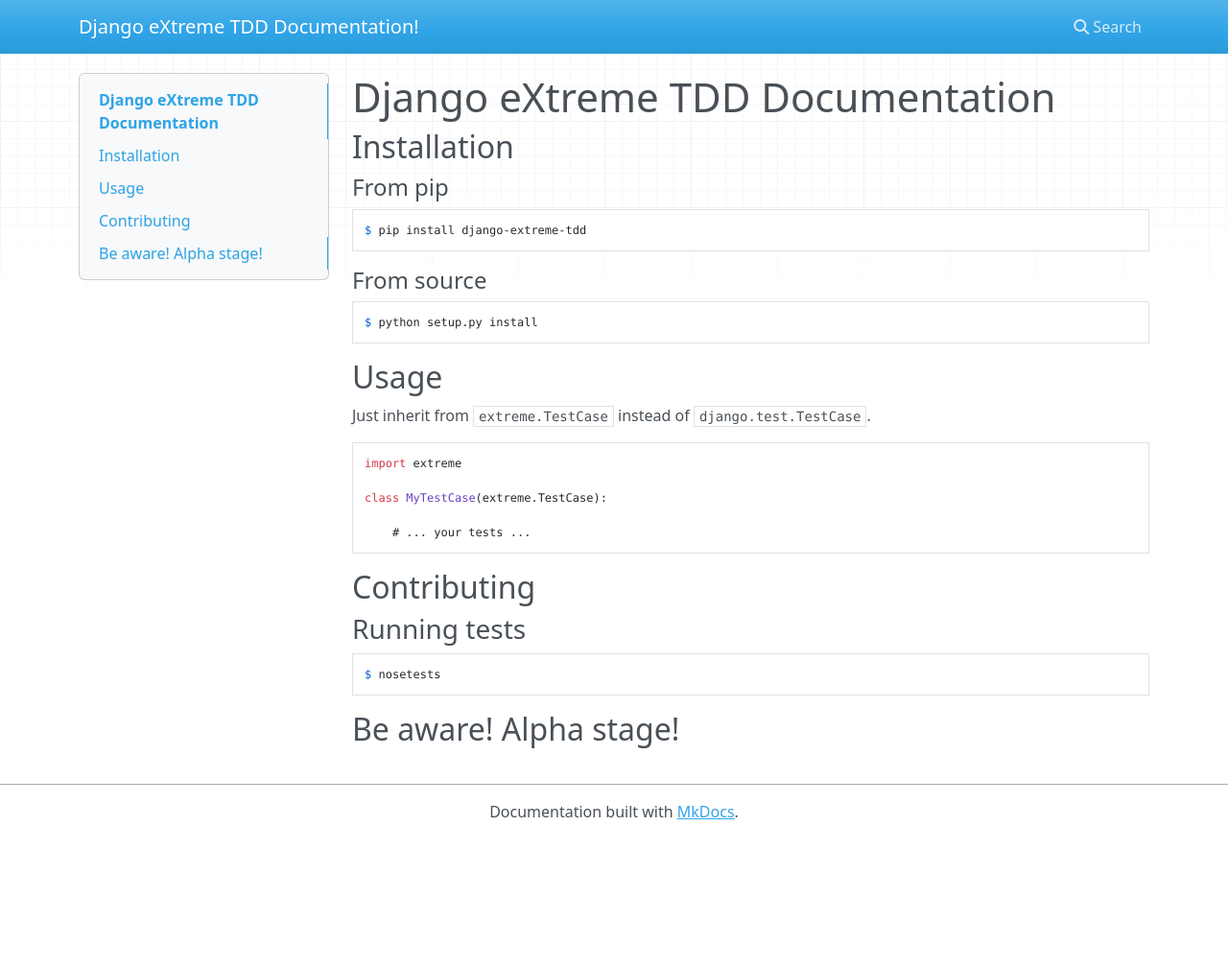
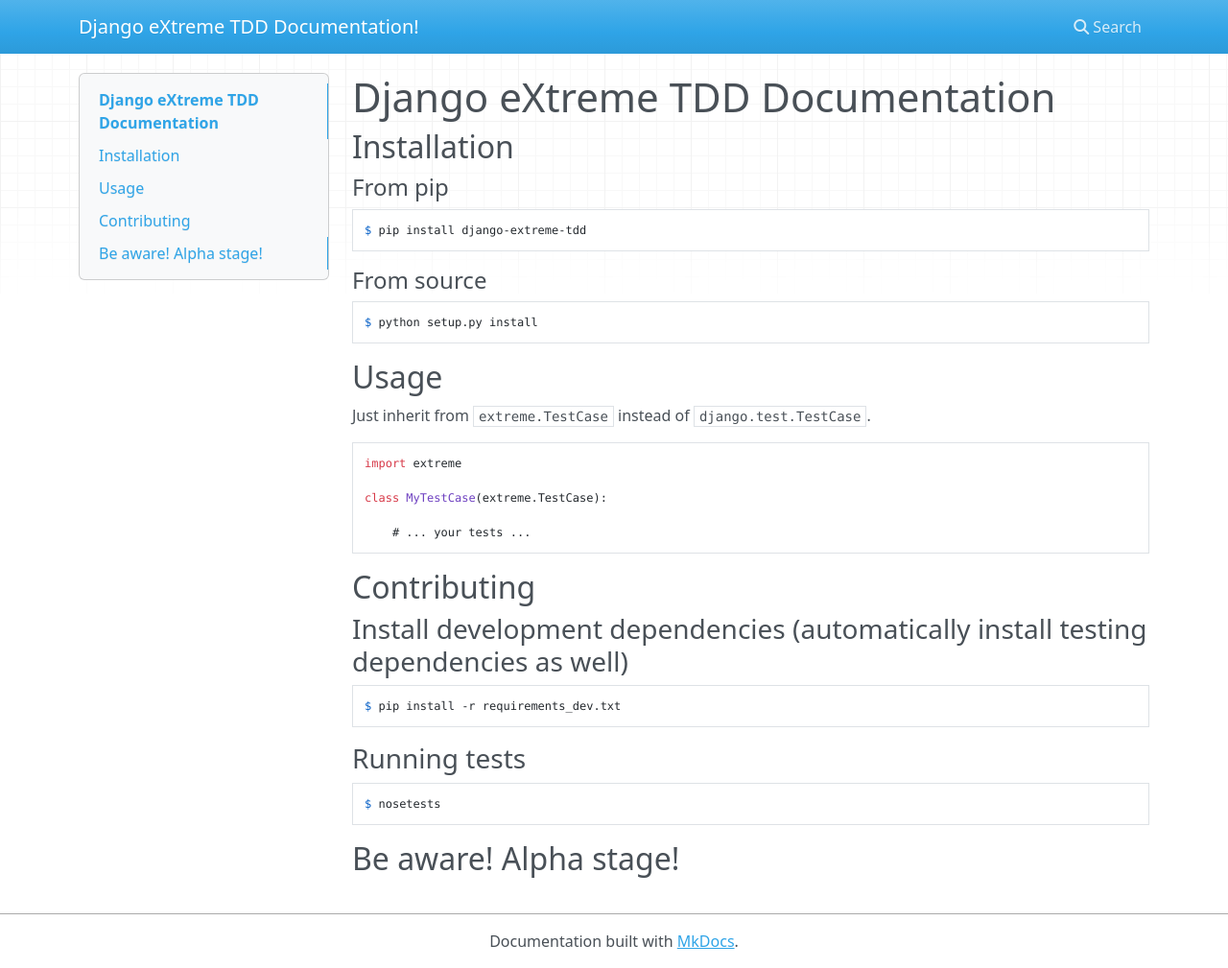
Before and after one commit to flavianmissi/django-extreme-tdd, an MkDocs documentation site: the page built from docs/index.md, in a window 1280 px wide and 1009 px high. Shown: the whole window at 96% size. Built offline with MkDocs 1.6.1, drawn with Linux system fonts in a browser that asks for light colours; nearby versions of some CDN libraries.

Commit message:
include dependencies installation in contributing

```diff
--- a/docs/index.md
+++ b/docs/index.md
@@ -24,6 +24,10 @@
 
 ## Contributing
 
+### Install development dependencies (automatically install testing dependencies as well)
+
+    $ pip install -r requirements_dev.txt
+
 ### Running tests
 
     $ nosetests
```
